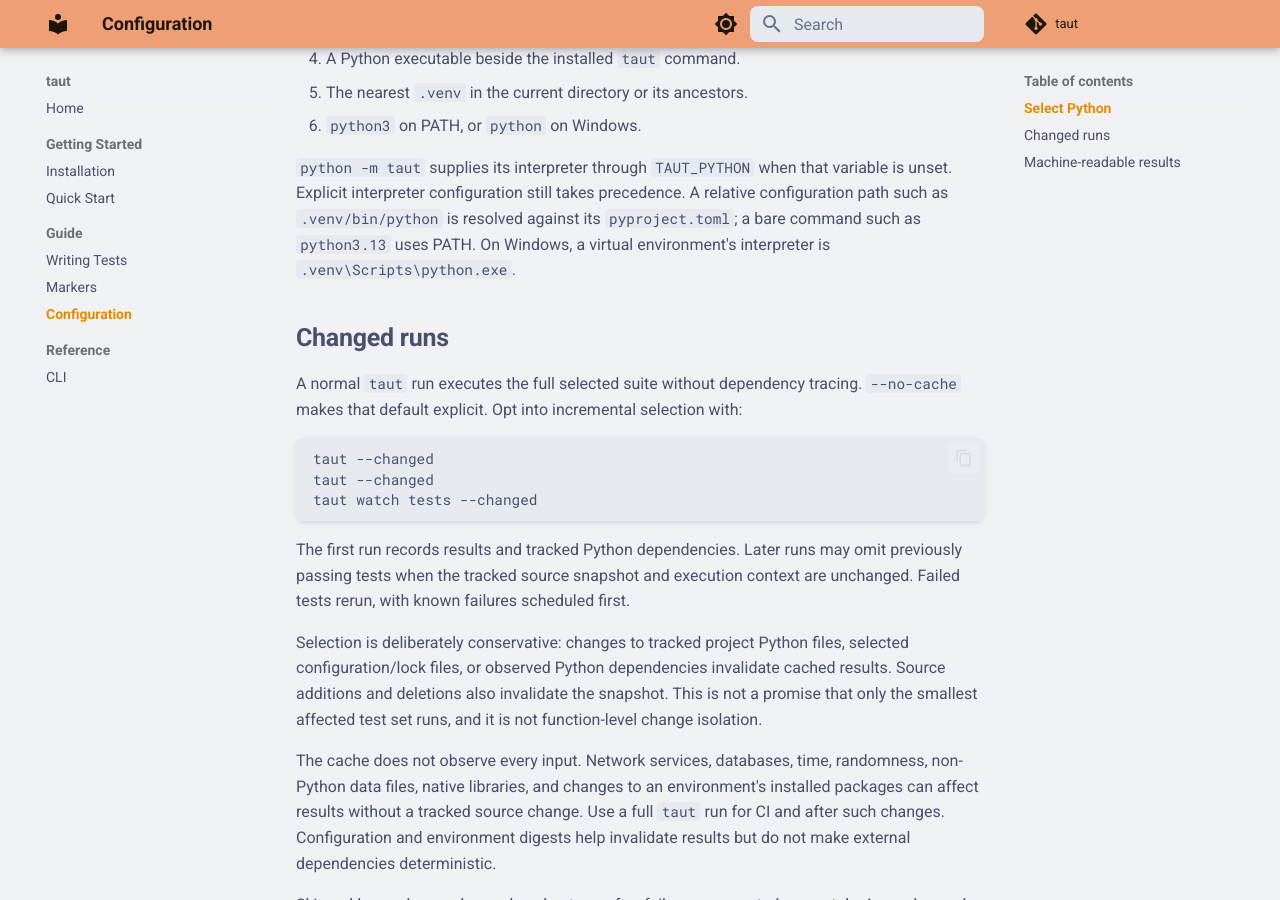
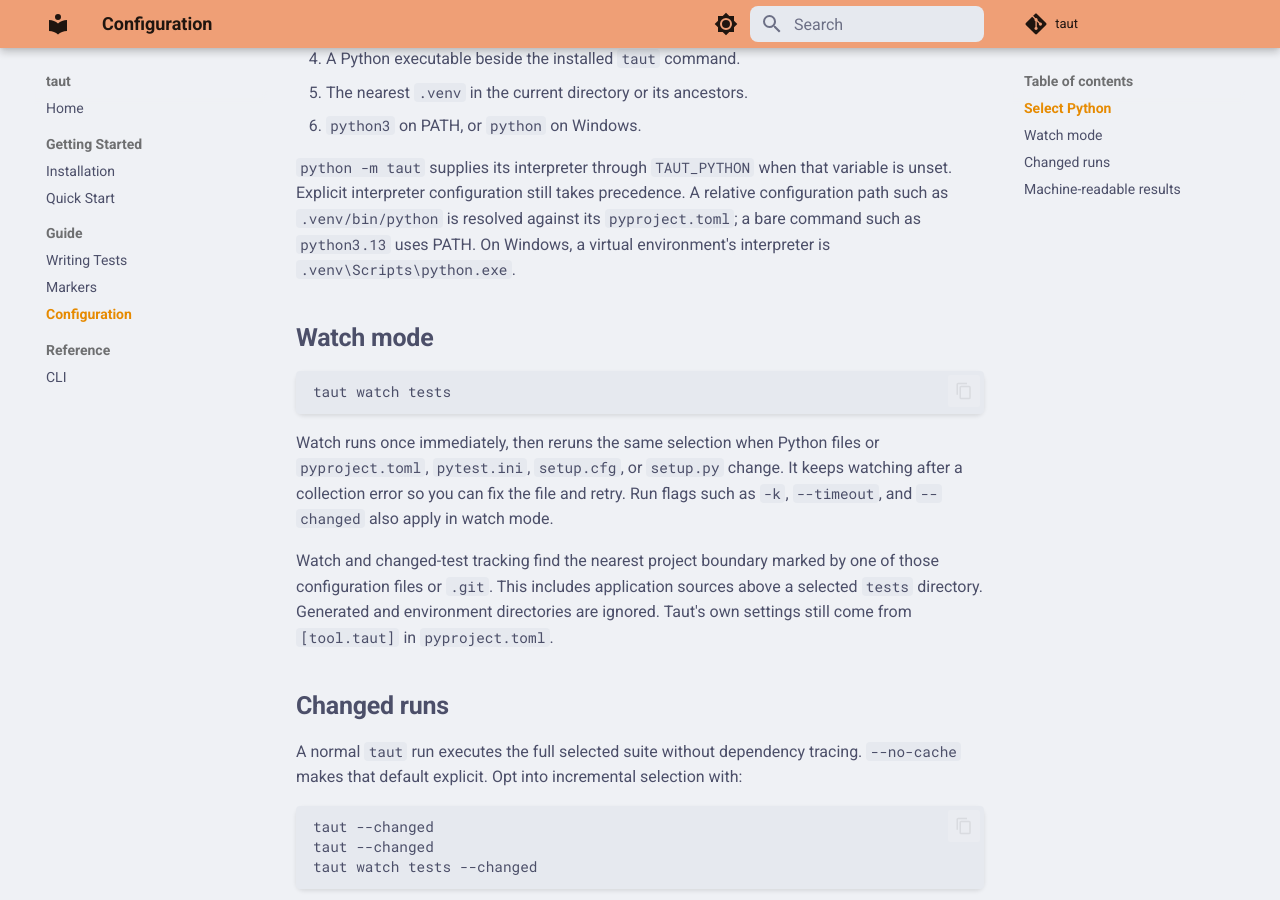
Before and after one commit to JasonLovesDoggo/taut, an MkDocs documentation site: the page built from docs/guide/configuration.md, in a window 1280 px wide and 900 px high, scrolled down 1367 px. Built offline with MkDocs 1.6.1 and Material for MkDocs 9.7.7, drawn with Linux system fonts in a browser that asks for light colours; comment, search, counter and statistics services are not loaded.

Commit message:
Document shared project boundaries and configuration watching

````diff
--- a/docs/guide/configuration.md
+++ b/docs/guide/configuration.md
@@ -48,6 +48,16 @@
 
 `python -m taut` supplies its interpreter through `TAUT_PYTHON` when that variable is unset. Explicit interpreter configuration still takes precedence. A relative configuration path such as `.venv/bin/python` is resolved against its `pyproject.toml`; a bare command such as `python3.13` uses PATH. On Windows, a virtual environment's interpreter is `.venv\Scripts\python.exe`.
 
+## Watch mode
+
+```sh
+taut watch tests
+```
+
+Watch runs once immediately, then reruns the same selection when Python files or `pyproject.toml`, `pytest.ini`, `setup.cfg`, or `setup.py` change. It keeps watching after a collection error so you can fix the file and retry. Run flags such as `-k`, `--timeout`, and `--changed` also apply in watch mode.
+
+Watch and changed-test tracking find the nearest project boundary marked by one of those configuration files or `.git`. This includes application sources above a selected `tests` directory. Generated and environment directories are ignored. Taut's own settings still come from `[tool.taut]` in `pyproject.toml`.
+
 ## Changed runs
 
 A normal `taut` run executes the full selected suite without dependency tracing. `--no-cache` makes that default explicit. Opt into incremental selection with:
````
Also changed, not shown: docs/getting-started/quickstart.md (+1 -1 lines).
